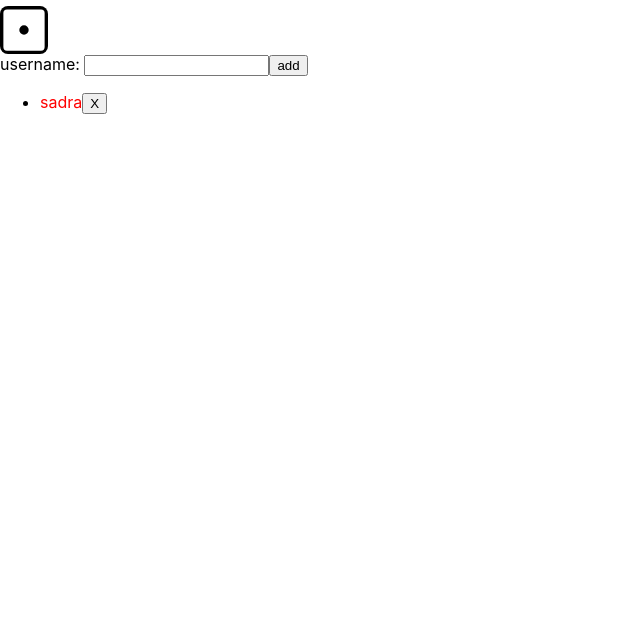
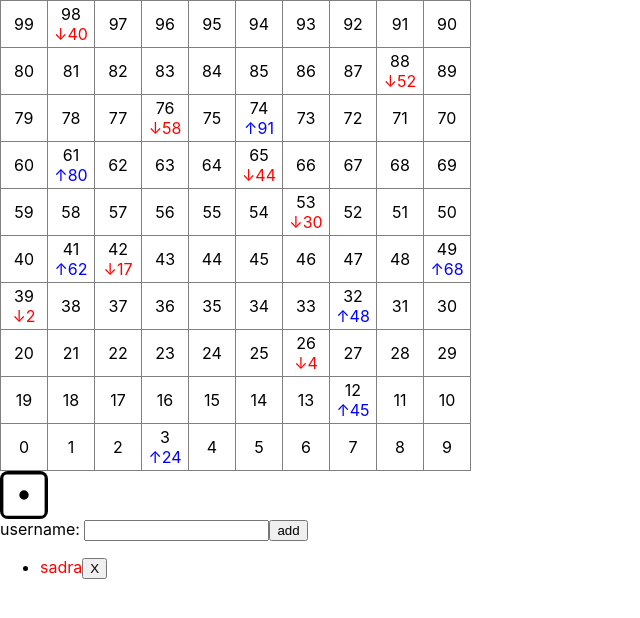
Before and after one commit to SadraMoh/snakes-and-ladders, a React (Create React App) app: page / in a window 1280 px wide. Shown: the top 618 px of the page, without its empty margins (0-640 px from the left). Built offline with nearby package versions, Linux system fonts and the light colour scheme.

Commit message:
block logic

```diff
--- a/package.json
+++ b/package.json
@@ -11,6 +11,7 @@
     "@types/node": "^17.0.31",
     "@types/react": "^18.0.9",
     "@types/react-dom": "^18.0.3",
+    "classnames": "^2.3.1",
     "react": "^18.1.0",
     "react-dom": "^18.1.0",
     "react-redux": "^8.0.1",
--- a/src/features/forest/dice/dice.tsx
+++ b/src/features/forest/dice/dice.tsx
@@ -22,7 +22,7 @@ const Dice = () => {
   const [num, setNum] = useState<OneToSix>(1);
 
   function rollDice() {
-    const newDice = (Math.round(Math.random() * 5) + 1) as OneToSix;
+    const newDice = (Math.floor(Math.random() * 6) + 1) as OneToSix;
     setNum(newDice);
   }
 
--- /dev/null
+++ b/src/features/forest/map/Block/Block.tsx
@@ -0,0 +1,71 @@
+import { useAppDispatch, useAppSelector } from "app/hooks";
+import classNames from "classnames";
+import {
+  Cell,
+  highlightPair,
+  removeHighlights,
+  selectCell,
+} from "features/forest/mapSlice";
+import { selectPlayersOnCell } from "features/forest/playersSlice";
+
+type CellType = "" | "snake" | "ladder";
+
+const Block = (cell: Cell) => {
+  const { index, to, highlighted } = cell;
+  const hasGemini = Boolean(to);
+
+  let geminiCell: Cell | undefined = useAppSelector((state) =>
+    selectCell(state, to)
+  );
+
+  const residentPlayers = useAppSelector((state) =>
+    selectPlayersOnCell(state, index)
+  );
+
+  const dispatch = useAppDispatch();
+
+  // determine cell type
+  let cellType: CellType = "";
+  if (to) cellType = index >= to ? "snake" : "ladder";
+  const blockClasses = classNames({
+    block: true,
+    snake: cellType === "snake",
+    ladder: cellType === "ladder",
+    highlighted,
+  });
+
+  return (
+    <div
+      className={blockClasses}
+      onMouseEnter={
+        hasGemini
+          ? () => {
+              dispatch(highlightPair([cell, geminiCell!]));
+            }
+          : undefined
+      }
+      onMouseLeave={
+        highlighted ? () => dispatch(removeHighlights()) : undefined
+      }
+    >
+      <span className="number">{index}</span>
+
+      {to && (
+        <span className="to">
+          {cellType === "ladder" ? "↑" : "↓"}
+          {to}
+        </span>
+      )}
+
+      {residentPlayers.length > 0 && (
+        <div className="players">
+          {residentPlayers.map((player) => (
+            <div key={player.id} className="player"></div>
+          ))}
+        </div>
+      )}
+    </div>
+  );
+};
+
+export default Block;
--- a/src/features/forest/map/Map.tsx
+++ b/src/features/forest/map/Map.tsx
@@ -1,15 +1,27 @@
+import { useAppSelector } from "app/hooks";
+import { selectMap } from "../mapSlice";
+import Block from "./Block/Block";
+
 const Map = () => {
-  return <>
-  <table>
-    <tbody>
-      <tr>
-        <td>
+  const map = useAppSelector(selectMap);
 
-        </td>
-      </tr>
-    </tbody>
-  </table>
-  </>;
+  return (
+    <>
+      <table>
+        <tbody>
+          {map.rows.map((row, i) => (
+            <tr key={i}>
+              {row.map((cell, j) => (
+                <td key={j}>
+                  <Block index={cell.index} to={cell.to}/>
+                </td>
+              ))}
+            </tr>
+          ))}
+        </tbody>
+      </table>
+    </>
+  );
 };
 
 export default Map;
--- a/src/features/forest/mapSlice.ts
+++ b/src/features/forest/mapSlice.ts
@@ -1,4 +1,4 @@
-import { createSlice } from "@reduxjs/toolkit"
+import { createSlice, PayloadAction } from "@reduxjs/toolkit"
 import { RootState } from "../../app/store"
 
 export interface Map {
@@ -9,21 +9,22 @@ export interface Map {
 export interface Cell {
   index: number
   to?: number
+  highlighted?: boolean
 }
 
 const initialState: Map = {
   imageUrl: '',
   rows: [
+    [{ index: 99 }, { index: 98, to: 40 }, { index: 97 }, { index: 96 }, { index: 95 }, { index: 94 }, { index: 93 }, { index: 92 }, { index: 91 }, { index: 90 }], // 9
+    [{ index: 80 }, { index: 81 }, { index: 82 }, { index: 83 }, { index: 84 }, { index: 85 }, { index: 86 }, { index: 87 }, { index: 88, to: 52 }, { index: 89 }], // 8
+    [{ index: 79 }, { index: 78 }, { index: 77 }, { index: 76, to: 58 }, { index: 75 }, { index: 74, to: 91 }, { index: 73 }, { index: 72 }, { index: 71 }, { index: 70 }], // 7
+    [{ index: 60 }, { index: 61, to: 80 }, { index: 62 }, { index: 63 }, { index: 64 }, { index: 65, to: 44 }, { index: 66 }, { index: 67 }, { index: 68 }, { index: 69 }], // 6
+    [{ index: 59 }, { index: 58 }, { index: 57 }, { index: 56 }, { index: 55 }, { index: 54 }, { index: 53, to: 30 }, { index: 52 }, { index: 51 }, { index: 50 }], // 5
+    [{ index: 40 }, { index: 41, to: 62 }, { index: 42, to: 17 }, { index: 43 }, { index: 44 }, { index: 45 }, { index: 46 }, { index: 47 }, { index: 48 }, { index: 49, to: 68 }], // 4
+    [{ index: 39, to: 2 }, { index: 38 }, { index: 37 }, { index: 36 }, { index: 35 }, { index: 34 }, { index: 33 }, { index: 32, to: 48 }, { index: 31 }, { index: 30 }], // 3
+    [{ index: 20 }, { index: 21 }, { index: 22 }, { index: 23 }, { index: 24 }, { index: 25 }, { index: 26, to: 4 }, { index: 27 }, { index: 28 }, { index: 29 }], // 2
+    [{ index: 19 }, { index: 18 }, { index: 17 }, { index: 16 }, { index: 15 }, { index: 14 }, { index: 13 }, { index: 12, to: 45 }, { index: 11 }, { index: 10 }], // 1
     [{ index: 0 }, { index: 1 }, { index: 2 }, { index: 3, to: 24 }, { index: 4 }, { index: 5 }, { index: 6 }, { index: 7 }, { index: 8 }, { index: 9 }], // 0
-    [{ index: 10 }, { index: 11 }, { index: 12, to: 45 }, { index: 13 }, { index: 14 }, { index: 15 }, { index: 16 }, { index: 17 }, { index: 18 }, { index: 19 }], // 1
-    [{ index: 20 }, { index: 21 }, { index: 22 }, { index: 23 }, { index: 24 }, { index: 25 }, { index: 26, to: 4 }, { index: 27 }, { index: 28 }, { index: 29 }], // 2
-    [{ index: 30 }, { index: 31 }, { index: 32, to: 48 }, { index: 33 }, { index: 34 }, { index: 35 }, { index: 36 }, { index: 37 }, { index: 38 }, { index: 39, to: 2 }], // 3
-    [{ index: 40 }, { index: 41, to: 62 }, { index: 42, to: 17 }, { index: 43 }, { index: 44 }, { index: 45 }, { index: 46 }, { index: 47 }, { index: 48 }, { index: 49, to: 68 }], // 4
-    [{ index: 50 }, { index: 51 }, { index: 52 }, { index: 53, to: 30 }, { index: 54 }, { index: 55 }, { index: 56 }, { index: 57 }, { index: 58 }, { index: 59 }], // 5
-    [{ index: 60 }, { index: 61, to: 80 }, { index: 62 }, { index: 63 }, { index: 64 }, { index: 65, to: 44 }, { index: 66 }, { index: 67 }, { index: 68 }, { index: 69 }], // 6
-    [{ index: 70 }, { index: 71 }, { index: 72 }, { index: 73 }, { index: 74, to: 91 }, { index: 75 }, { index: 76, to: 58 }, { index: 77 }, { index: 78 }, { index: 79 }], // 7
-    [{ index: 80 }, { index: 81 }, { index: 82 }, { index: 83 }, { index: 84 }, { index: 85 }, { index: 86 }, { index: 87 }, { index: 88, to: 52 }, { index: 89 }], // 8
-    [{ index: 90 }, { index: 91 }, { index: 92 }, { index: 93 }, { index: 94 }, { index: 95 }, { index: 96 }, { index: 97 }, { index: 98, to: 40 }, { index: 99 }], // 9
   ]
 }
 
@@ -31,10 +32,27 @@ export const mapSlice = createSlice({
   name: 'map',
   initialState,
   reducers: {
-
+    highlightPair: (map, { payload: { "0": cellone, "1": celltwo } }: PayloadAction<[Cell, Cell]>) => {
+      for (const row of map.rows)
+        for (const cell of row)
+          if (cell.index === cellone.index || cell.index === celltwo.index)
+            cell.highlighted = true;
+    },
+    removeHighlights: (map) => {
+      for (const row of map.rows)
+        for (const cell of row)
+          cell.highlighted = undefined;
+    }
   }
 })
 
+export const { highlightPair, removeHighlights } = mapSlice.actions;
+
 export const selectMap = (state: RootState) => state.map;
+export const selectCell = (state: RootState, index?: number) => {
+  if (!index) return undefined;
+  const res = state.map.rows.flat(2).find(cell => cell.index === index)
+  return res;
+};
 
 export default mapSlice.reducer;
--- a/src/features/forest/playersSlice.ts
+++ b/src/features/forest/playersSlice.ts
@@ -1,7 +1,7 @@
 import { createSlice, PayloadAction } from "@reduxjs/toolkit";
 import { RootState } from "../../app/store";
 
-export const PossibleColors = ['red', 'yellow', 'blue', 'green'] as const;
+export const PossibleColors = ['red', 'orange', 'blue', 'green'] as const;
 
 export type PlayerColor = typeof PossibleColors[number];
 
@@ -50,3 +50,4 @@ export default playersSlice.reducer;
 export const { addPlayer, movePlayer, removePlayer } = playersSlice.actions;
 
 export const selectPlayers = (state: RootState) => state.players;
+export const selectPlayersOnCell =(state: RootState, cellIndex: number) => state.players.filter(player => player.position === cellIndex)
--- a/src/index.css
+++ b/src/index.css
@@ -28,3 +28,32 @@ code {
   height: 32px;
   width: 32px;
 }
+
+.block {
+  display: flex;
+  align-items: center;
+  justify-content: center;
+
+  width: 44px;
+  height: 44px;
+
+  flex-direction: column;
+}
+
+.block.snake .to {
+  color: red;
+}
+
+.block.ladder .to {
+  color: blue;
+}
+
+.block.highlighted {
+  background-color: rgba(255, 0, 242, 0.3);
+}
+
+table, th, td, .out {
+  border: 1px solid gray;
+  border-spacing: 0;
+  border-collapse: collapse;
+}
```
Also changed, not shown: src/features/forest/map/cell/Cell.tsx (deleted, +0 -13 lines), 1 other file (tests, documents, lock files or other folders).
